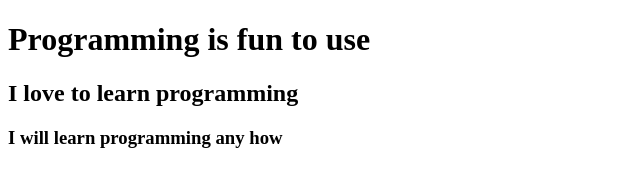
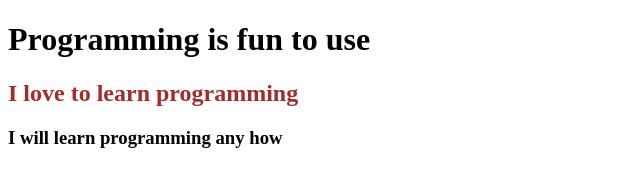
Before and after one commit to MazharulUtsho/My-Second-Repo, a plain HTML site: page index.html in a window 1280 px wide. Shown: the whole page, without its empty margins (0-640 px from the left). Drawn offline with Linux system fonts and the light colour scheme.

Commit message:
add style

```diff
--- a/index.html
+++ b/index.html
@@ -5,6 +5,7 @@
     <meta http-equiv="X-UA-Compatible" content="IE=edge">
     <meta name="viewport" content="width=device-width, initial-scale=1.0">
     <title>My Second Repository</title>
+    <link rel="stylesheet" href="style.css">
 </head>
 <body>
     <h1> Programming is fun to use</h1>
--- /dev/null
+++ b/style.css
@@ -0,0 +1,3 @@
+h2{
+    color:brown;
+}
```
